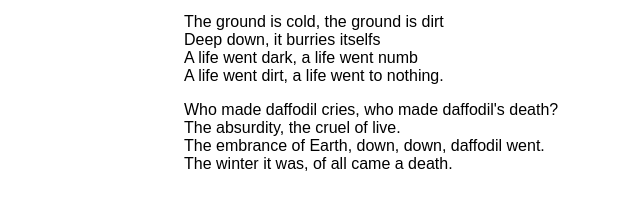
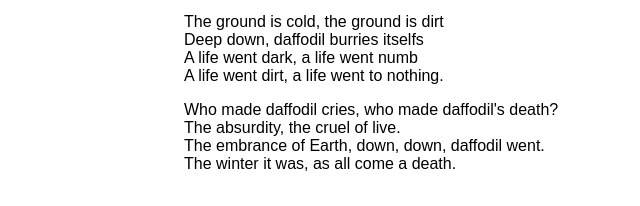
Before and after one commit to NguyenChiThanh03/nguyenchithanh03.github.io, a plain HTML site: page poetry.html in a window 1280 px wide. Shown: the part 351-557 px from the top of the page, 200-840 px from the left. Drawn offline with Linux system fonts and the light colour scheme.

Commit message:
Update poetry.html

```diff
--- a/poetry.html
+++ b/poetry.html
@@ -132,7 +132,7 @@ body {
 		</p>
 		<p class="stanza">
 			<span class="verse">The ground is cold, the ground is dirt </span><br />
-			<span class="verse">Deep down, it burries itselfs </span><br />
+			<span class="verse">Deep down, daffodil burries itselfs </span><br />
 			<span class="verse">A life went dark, a life went numb </span><br />
 			<span class="verse">A life went dirt, a life went to nothing. </span><br />
 		</p>
@@ -140,7 +140,7 @@ body {
 			<span class="verse">Who made daffodil cries, who made daffodil's death? </span><br />
 			<span class="verse">The absurdity, the cruel of live. </span><br />
 			<span class="verse">The embrance of Earth, down, down, daffodil went. </span><br />
-			<span class="verse">The winter it was, of all came a death. </span><br />
+			<span class="verse">The winter it was, as all come a death. </span><br />
 		</p>
 
 		<div class="poem">
```
